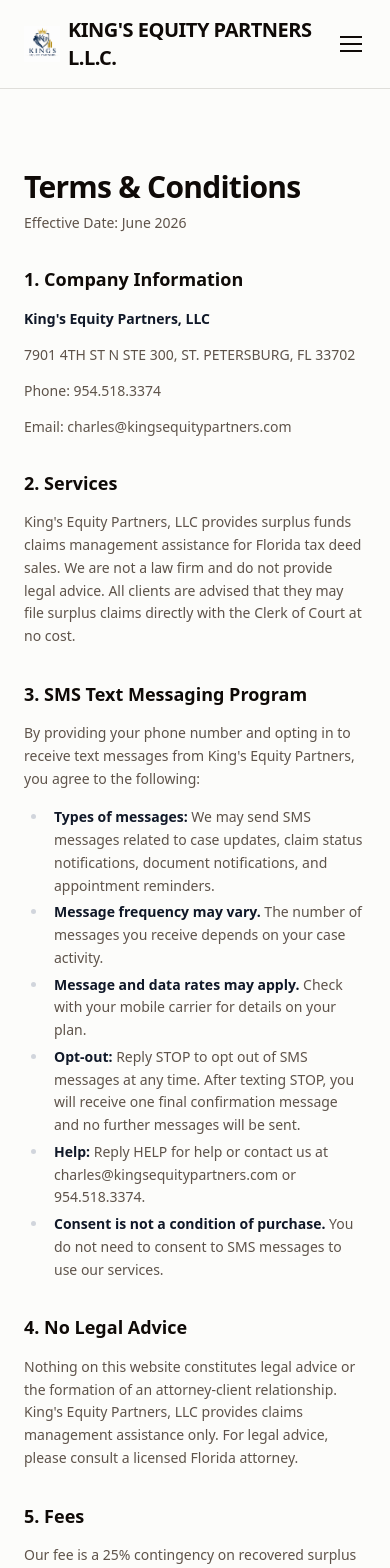
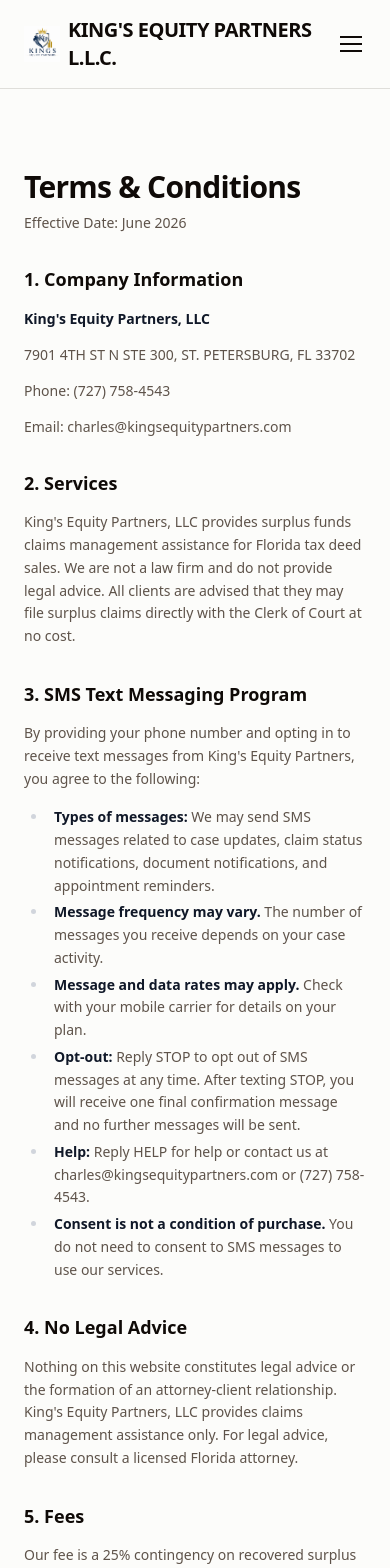
Before and after one commit to charlesxchristopherx-a11y/Kings-equity-partners, a React (Vite) app: page /terms in a window 390 px wide. Shown: the top 1568 px of the page. Built offline with nearby package versions, Linux system fonts and the light colour scheme.

Commit message:
Update phone number to (727) 758-4543 across all pages and footer

```diff
--- a/src/components/site-footer.tsx
+++ b/src/components/site-footer.tsx
@@ -2,7 +2,7 @@
 import { Button } from "@/components/ui/button";
 import { IconPhone, IconMail, IconMapPin } from "@tabler/icons-react";
 
-const PHONE = "954.518.3374";
+const PHONE = "(727) 758-4543";
 const EMAIL = "charles@kingsequitypartners.com";
 const ADDRESS = "7901 4TH ST N STE 300, ST. PETERSBURG, FL 33702";
 
@@ -21,7 +21,7 @@
               Florida tax deed surplus recovery. We help former property owners recover funds owed to them by law — at no upfront cost.
             </p>
             <div className="mt-4 flex flex-col gap-2 text-sm">
-              <a href={`tel:${PHONE.replace(/\./g, "")}`} className="flex items-center gap-2 text-muted-foreground hover:text-primary transition-colors">
+              <a href={`tel:${PHONE.replace(/\D/g, "")}`} className="flex items-center gap-2 text-muted-foreground hover:text-primary transition-colors">
                 <IconPhone className="h-4 w-4 text-primary shrink-0" />
                 {PHONE}
               </a>
--- a/src/pages/about.tsx
+++ b/src/pages/about.tsx
@@ -19,7 +19,7 @@
 import { useState } from "react";
 import SiteFooter from "@/components/site-footer";
 
-const PHONE = "954.518.3374";
+const PHONE = "(727) 758-4543";
 const EMAIL = "charles@kingsequitypartners.com";
 const ADDRESS = "7901 4TH ST N STE 300, ST. PETERSBURG, FL 33702";
 
@@ -181,6 +181,7 @@
       </section>
 
       {/* Footer */}
-      <SiteFooter /></div>
+      <SiteFooter />
+    </div>
   );
 }
--- a/src/pages/contact.tsx
+++ b/src/pages/contact.tsx
@@ -6,7 +6,7 @@
 import { IconChevronRight, IconAlertCircle, IconCheck, IconPhone, IconMail, IconMapPin, IconX } from "@tabler/icons-react";
 import SiteFooter from "@/components/site-footer";
 
-const PHONE = "954.518.3374";
+const PHONE = "(727) 758-4543";
 const EMAIL = "charles@kingsequitypartners.com";
 const ADDRESS = "7901 4TH ST N STE 300, ST. PETERSBURG, FL 33702";
 
@@ -65,7 +65,7 @@
       </section>
       <section className="border-b bg-muted/20 py-6">
         <div className="mx-auto max-w-7xl px-6 flex flex-col md:flex-row items-center justify-center gap-6 md:gap-12">
-          <a href={`tel:${PHONE.replace(/\./g, "")}`} className="flex items-center gap-2 text-sm font-medium hover:text-primary transition-colors"><IconPhone className="h-4 w-4 text-primary" /> {PHONE}</a>
+          <a href={`tel:${PHONE.replace(/\D/g, "")}`} className="flex items-center gap-2 text-sm font-medium hover:text-primary transition-colors"><IconPhone className="h-4 w-4 text-primary" /> {PHONE}</a>
           <a href={`mailto:${EMAIL}`} className="flex items-center gap-2 text-sm font-medium hover:text-primary transition-colors"><IconMail className="h-4 w-4 text-primary" /> {EMAIL}</a>
           <div className="flex items-center gap-2 text-sm text-muted-foreground"><IconMapPin className="h-4 w-4 text-primary" /> {ADDRESS}</div>
         </div>
--- a/src/pages/privacy.tsx
+++ b/src/pages/privacy.tsx
@@ -109,7 +109,7 @@
             <h3 className="text-sm font-semibold text-foreground mb-3">King's Equity Partners, LLC</h3>
             <div className="text-sm text-muted-foreground space-y-1">
               <p>7901 4TH ST N STE 300, ST. PETERSBURG, FL 33702</p>
-              <p>Phone: 954.518.3374</p>
+              <p>Phone: (727) 758-4543</p>
               <p>Email: charles@kingsequitypartners.com</p>
             </div>
           </div>
--- a/src/pages/terms.tsx
+++ b/src/pages/terms.tsx
@@ -61,7 +61,7 @@
             <div className="text-sm space-y-1">
               <p><strong>King's Equity Partners, LLC</strong></p>
               <p>7901 4TH ST N STE 300, ST. PETERSBURG, FL 33702</p>
-              <p>Phone: 954.518.3374</p>
+              <p>Phone: (727) 758-4543</p>
               <p>Email: charles@kingsequitypartners.com</p>
             </div>
 
@@ -75,7 +75,7 @@
               <li><strong>Message frequency may vary.</strong> The number of messages you receive depends on your case activity.</li>
               <li><strong>Message and data rates may apply.</strong> Check with your mobile carrier for details on your plan.</li>
               <li><strong>Opt-out:</strong> Reply STOP to opt out of SMS messages at any time. After texting STOP, you will receive one final confirmation message and no further messages will be sent.</li>
-              <li><strong>Help:</strong> Reply HELP for help or contact us at charles@kingsequitypartners.com or 954.518.3374.</li>
+              <li><strong>Help:</strong> Reply HELP for help or contact us at charles@kingsequitypartners.com or (727) 758-4543.</li>
               <li><strong>Consent is not a condition of purchase.</strong> You do not need to consent to SMS messages to use our services.</li>
             </ul>
 
@@ -108,7 +108,7 @@
             <h3 className="text-sm font-semibold text-foreground mb-3">King's Equity Partners, LLC</h3>
             <div className="text-sm text-muted-foreground space-y-1">
               <p>7901 4TH ST N STE 300, ST. PETERSBURG, FL 33702</p>
-              <p>Phone: 954.518.3374</p>
+              <p>Phone: (727) 758-4543</p>
               <p>Email: charles@kingsequitypartners.com</p>
             </div>
           </div>
@@ -116,6 +116,7 @@
       </section>
 
       {/* Footer */}
-      <SiteFooter /></div>
+      <SiteFooter />
+    </div>
   );
 }
```
